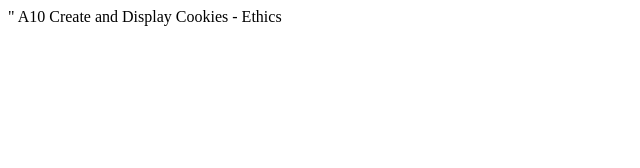
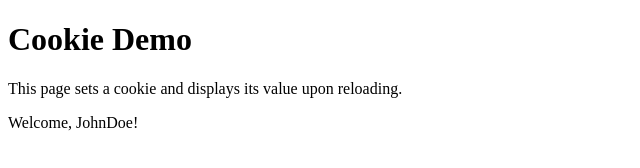
Before and after one commit to cn268/A10, a plain HTML site: page index.html in a window 1280 px wide. Shown: the whole page, without its empty margins (0-640 px from the left). Drawn offline with Linux system fonts and the light colour scheme.

Commit message:
Update index.html

```diff
--- a/index.html
+++ b/index.html
@@ -1,27 +1,32 @@
-"<!DOCTYPE html>
+<!DOCTYPE html>
 <html lang="en">
 <head>
     <meta charset="UTF-8">
     <meta name="viewport" content="width=device-width, initial-scale=1.0">
-  <title>A10</title>
+    <title>Cookie Demo</title>
 </head>
 <body>
-  <hi>A10 Create and Display Cookies - Ethics</hi>
+    <h1>Cookie Demo</h1>
+    <p>This page sets a cookie and displays its value upon reloading.</p>
+
     <script>
+        // Function to get the value of a cookie by its name
         function getCookie(name) {
-      var cookies = document.cookie.split(';');
-      for (var i=0; i<cookies.length; i++) {
-        var cookie = cookies[i].trim();
-        if (cookie.startsWith(name + '=')) {
-          return cookie.substring(name.length + 1);
+            var value = "; " + document.cookie;
+            var parts = value.split("; " + name + "=");
+            if (parts.length == 2) return parts.pop().split(";").shift();
         }
-      }
-      return null;
-    }
+
+        // Get the value of the cookie
         var username = getCookie("username");
-    if (!username) {
+
+        // Display the value of the cookie
+        if (username) {
+            document.write("<p>Welcome, " + username + "!</p>");
+        } else {
+            // Set the cookie if it's not already set
             document.cookie = "username=JohnDoe";
-      username = "JohnDoe";
+            document.write("<p>Welcome, JohnDoe!</p>");
         }
     </script>
 </body>
```
Lines whose indentation alone changed are shown as unchanged.
